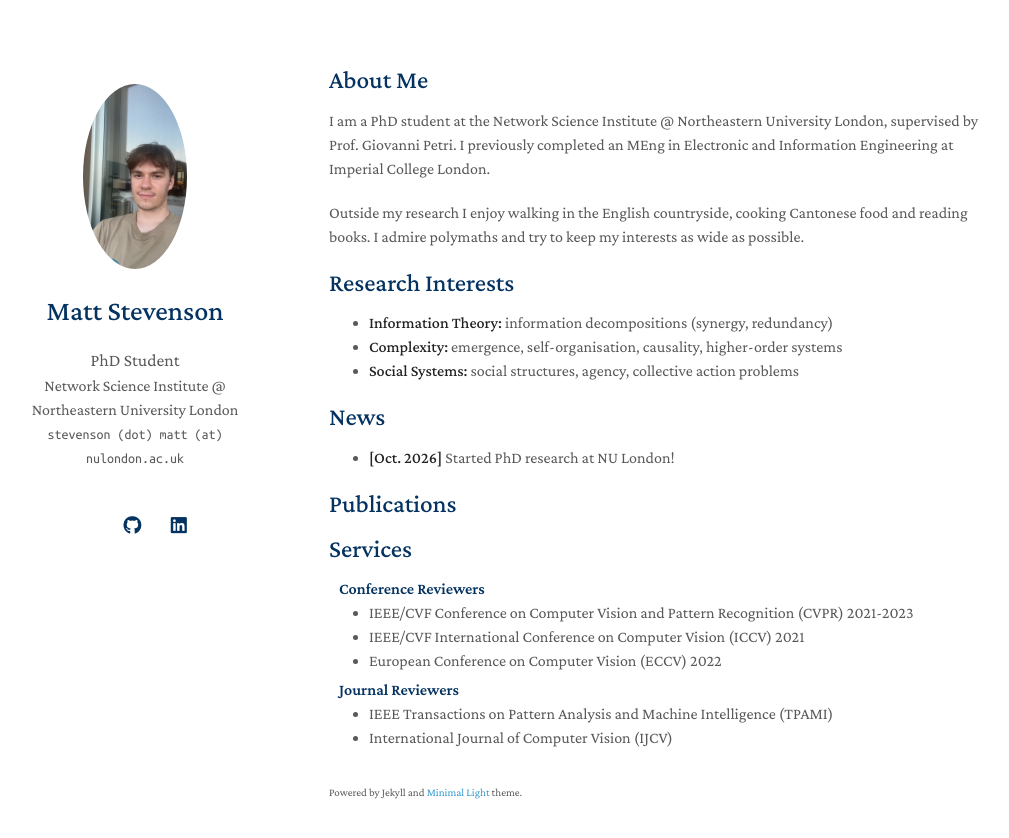
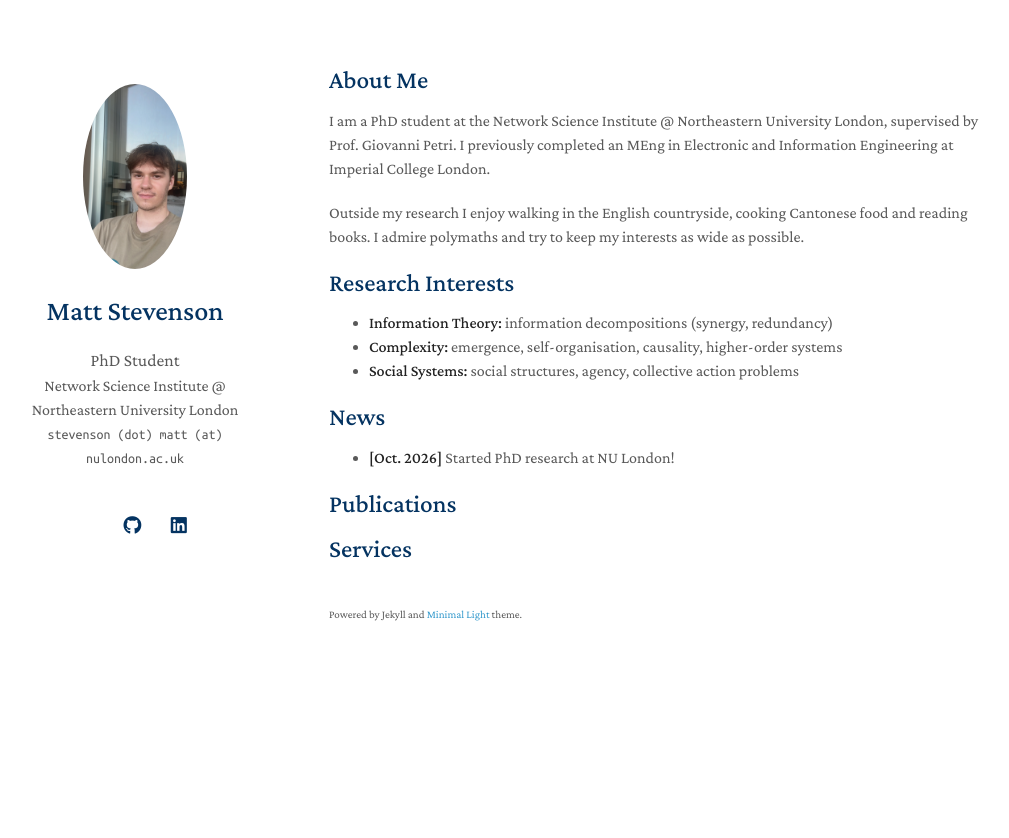
Before and after one commit to mattstevenson22/mattstevenson22.github.io, a Jekyll site: the page built from index.md, in a window 1280 px wide. Shown: the top 838 px of the page, without its empty margins (141-1150 px from the left). Built offline with Jekyll 4.4.1, drawn with Linux system fonts in a browser that asks for light colours; a style sheet for code colours, icons or effects is not loaded.

Commit message:
Update services.yml

```diff
--- a/_data/services.yml
+++ b/_data/services.yml
@@ -1,17 +1,8 @@
 main:
 
-  Conference Reviewers:
+  #Journal Reviewers:
 
-      - title: IEEE/CVF Conference on Computer Vision and Pattern Recognition (CVPR) 2021-2023
-        link: http://cvpr2023.thecvf.com/
-      - title: IEEE/CVF International Conference on Computer Vision (ICCV) 2021
-        link: http://iccv2021.thecvf.com/
-      - title: European Conference on Computer Vision (ECCV) 2022
-        link: https://eccv2022.ecva.net/
-
-  Journal Reviewers:
-
-      - title: IEEE Transactions on Pattern Analysis and Machine Intelligence (TPAMI)
-        link: https://www.computer.org/csdl/journal/tp
-      - title: International Journal of Computer Vision (IJCV)
-        link: https://www.springer.com/journal/11263
+      #- title: IEEE Transactions on Pattern Analysis and Machine Intelligence (TPAMI)
+       # link: https://www.computer.org/csdl/journal/tp
+      #- title: International Journal of Computer Vision (IJCV)
+       # link: https://www.springer.com/journal/11263
```
